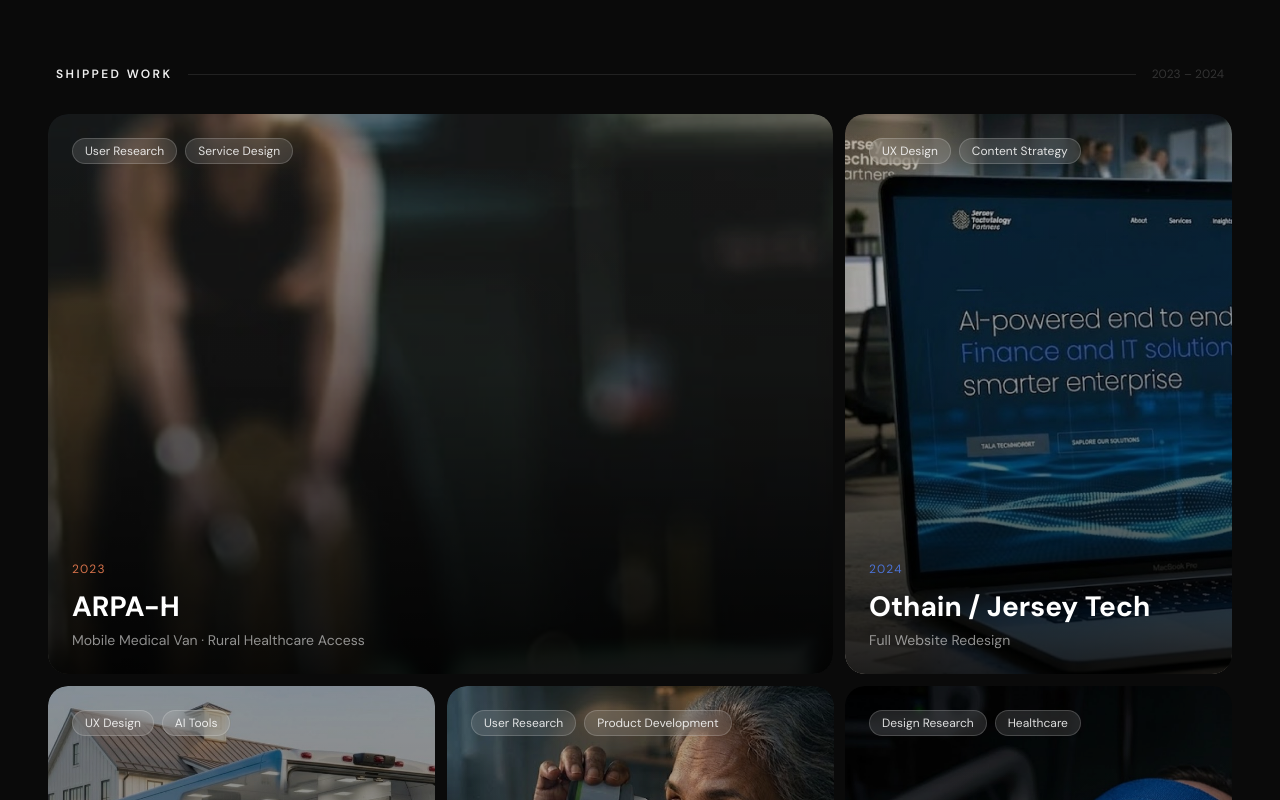
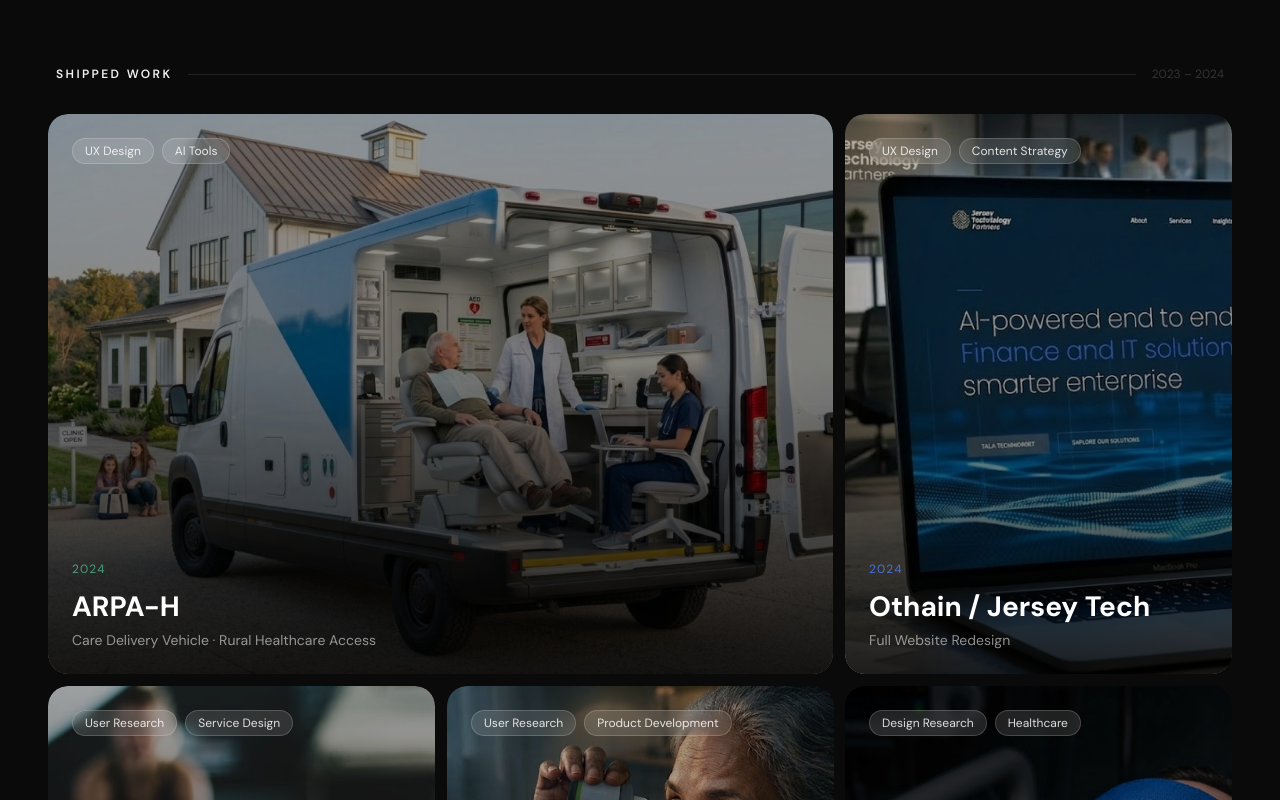
Before and after one commit to riajohndesign/Portfolio-Ria-, a React (Vite) app: page / in a window 1280 px wide. Shown: the part 900-1700 px from the top of the page. Built offline with nearby package versions, Linux system fonts and the light colour scheme.

Commit message:
Swap ARPA-H and Breathe Studio titles only, keep images in place

```diff
--- a/src/app/components/HomePage.tsx
+++ b/src/app/components/HomePage.tsx
@@ -646,9 +646,9 @@ export function HomePage() {
         </div>
 
         <div className="grid grid-cols-1 md:grid-cols-2 lg:grid-cols-3 gap-3">
-          <ProjectCard project={projects[2]} index={0} className="lg:col-span-2 h-[460px] md:h-[560px]" />
+          <ProjectCard project={projects[0]} index={0} className="lg:col-span-2 h-[460px] md:h-[560px]" />
           <ProjectCard project={projects[1]} index={1} className="h-[360px] md:h-[560px]" />
-          <ProjectCard project={projects[0]} index={2} className="h-[340px] md:h-[420px]" />
+          <ProjectCard project={projects[2]} index={2} className="h-[340px] md:h-[420px]" />
           <ProjectCard project={projects[3]} index={3} className="h-[340px] md:h-[420px]" />
           <ProjectCard project={projects[4]} index={4} className="h-[340px] md:h-[420px]" />
         </div>
--- a/src/app/data/projects.ts
+++ b/src/app/data/projects.ts
@@ -50,8 +50,8 @@ export interface Project {
 export const projects: Project[] = [
   {
     id: "breathe-studio",
-    title: "Breathe Studio",
-    subtitle: "AI-Powered Coach Dashboard",
+    title: "ARPA-H",
+    subtitle: "Care Delivery Vehicle · Rural Healthcare Access",
     category: ["UX Design", "AI Tools", "Dashboard"],
     year: "2024",
     role: "UX Designer",
@@ -231,8 +231,8 @@ export const projects: Project[] = [
   },
   {
     id: "arpa-h",
-    title: "ARPA-H",
-    subtitle: "Mobile Medical Van · Rural Healthcare Access",
+    title: "Breathe Studio",
+    subtitle: "AI-Powered Coach Dashboard",
     category: ["User Research", "Service Design", "Healthcare"],
     year: "2023",
     role: "UX Researcher & Early Designer",
```
